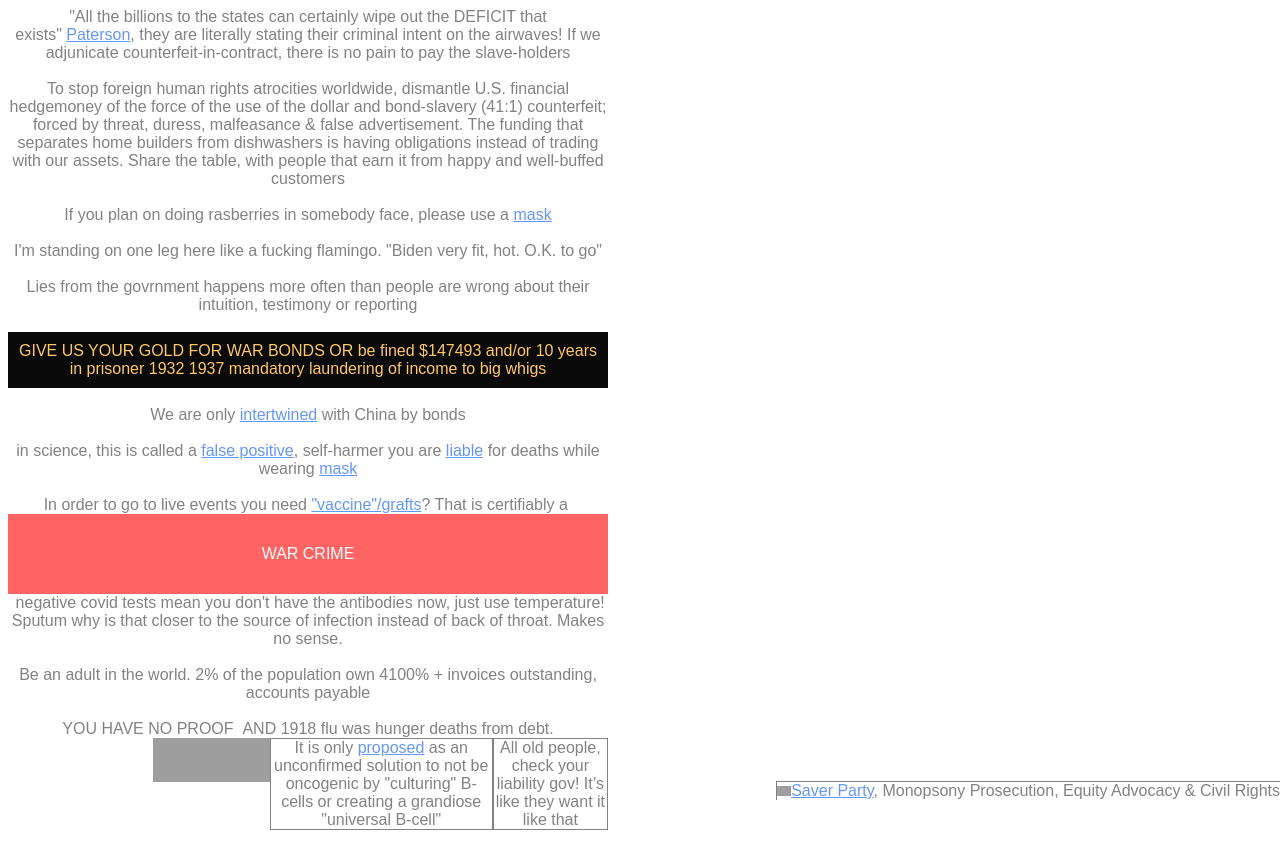
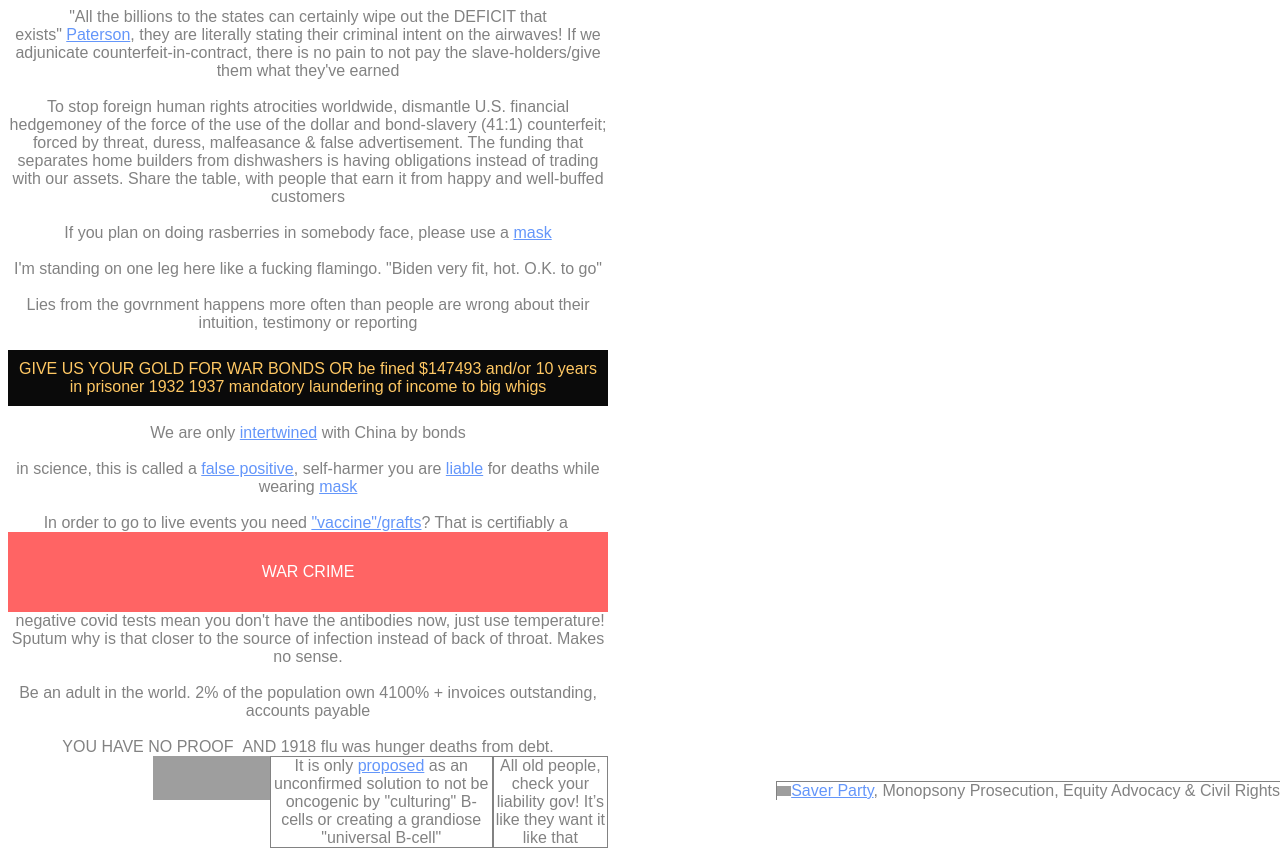
Before and after one commit to NickCarducci/BillBidenOrg, a React (Create React App) app: page / in a window 1280 px wide. Shown: the top 849 px of the page. Built offline with nearby package versions, Linux system fonts and the light colour scheme; grey boxes are pictures that could not be loaded.

Commit message:
Update App.js

```diff
--- a/src/App.js
+++ b/src/App.js
@@ -15,8 +15,8 @@ export default function App() {
         exists"&nbsp;
         <a href="https://en.wikipedia.org/wiki/David_Paterson">Paterson</a>,
         they are literally stating their criminal intent on the airwaves! If we
-        adjunicate counterfeit-in-contract, there is no pain to pay the
-        slave-holders
+        adjunicate counterfeit-in-contract, there is no pain to not pay the
+        slave-holders/give them what they've earned
         <br />
         <br />
         To stop foreign human rights atrocities worldwide, dismantle U.S.
```
